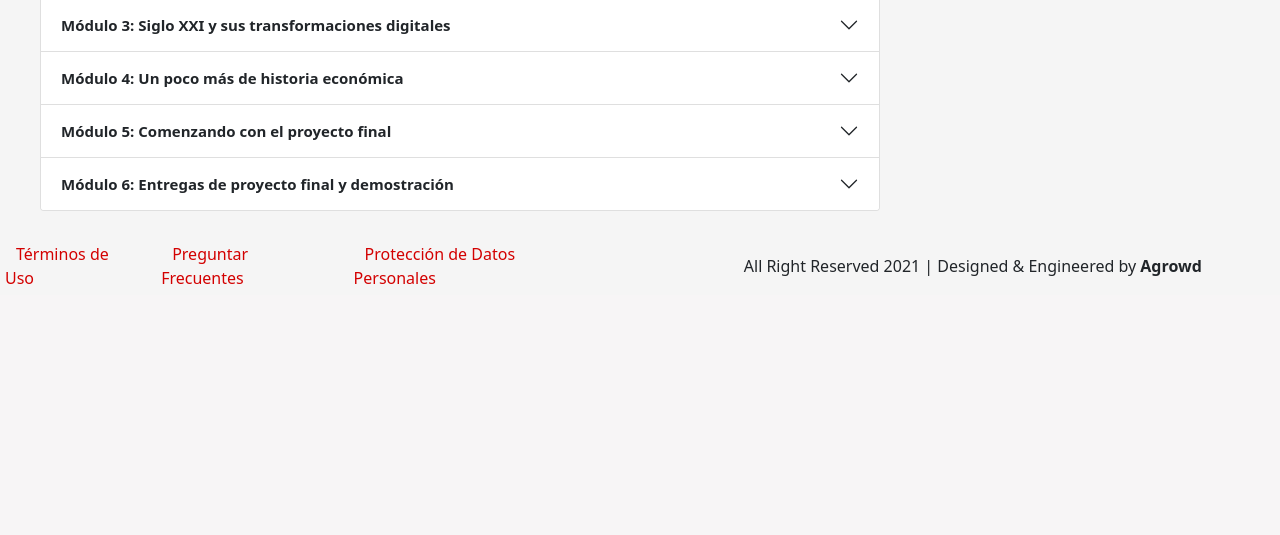
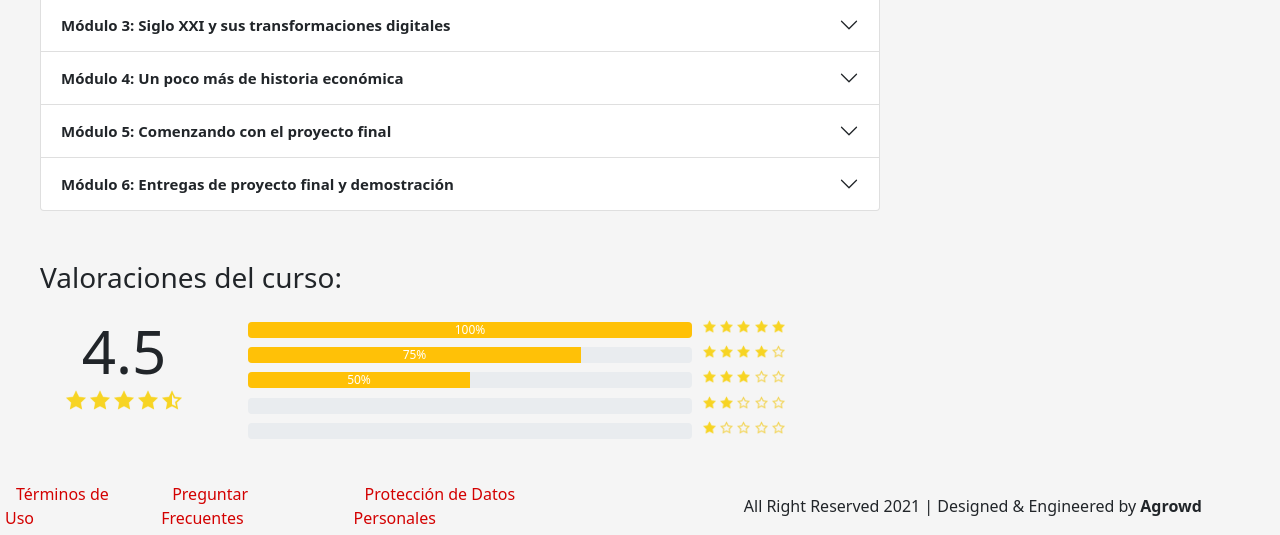
Before and after one commit to lucasezequielriera/escuelas_iade_principal, a PHP site: page /It/views/transformacion_digital.html in a window 1280 px wide. Shown: the part 846-1381 px from the top of the page. Before the commit the page ends 1130 px from the top, so only its background shows below. Run offline with PHP 8.4, Linux system fonts and the light colour scheme.

Commit message:
Added valoraciones

```diff
--- a/IT/css/courses.css
+++ b/IT/css/courses.css
@@ -289,6 +289,63 @@ body #main .left-part .container-contenido .accordion .accordion-item {
 body #main .left-part .container-contenido .accordion .accordion-item .accordion-header .accordion-button {
   font-weight: 600;
   font-size: 15px;
+  background-color: transparent;
+}
+body #main .left-part .container-contenido .accordion .accordion-item .accordion-header .accordion-button:focus {
+  box-shadow: none;
+}
+body #main .left-part .container-contenido .accordion .accordion-item .accordion-header .accordion-button:not(.collapsed) {
+  background-color: transparent;
+  color: black;
+}
+body #main .left-part .container-valoraciones {
+  margin-top: 50px;
+  width: 100%;
+}
+body #main .left-part .container-valoraciones .card-puntaje {
+  width: 100%;
+  display: flex;
+  flex-flow: row nowrap;
+  margin-top: 15px;
+}
+body #main .left-part .container-valoraciones .card-puntaje .puntaje {
+  display: flex;
+  flex-flow: column nowrap;
+  padding: 5px 15px;
+  width: 20%;
+}
+body #main .left-part .container-valoraciones .card-puntaje .puntaje h1 {
+  font-size: 60px;
+  text-align: center;
+  margin: 0px;
+}
+body #main .left-part .container-valoraciones .card-puntaje .puntaje p {
+  align-self: center;
+  margin: 0px;
+}
+body #main .left-part .container-valoraciones .card-puntaje .puntaje p img {
+  width: 20px;
+  text-align: center;
+}
+body #main .left-part .container-valoraciones .card-puntaje .porcentaje {
+  width: 70%;
+  padding: 5px 10px;
+  margin: auto;
+  margin-top: 5px;
+  --bs-gutter-x: 0rem;
+}
+body #main .left-part .container-valoraciones .card-puntaje .porcentaje .barra-porcentaje {
+  padding: 0px;
+  margin-top: 2px;
+}
+body #main .left-part .container-valoraciones .card-puntaje .porcentaje .estrellas {
+  padding: 0px;
+  padding-left: 5px;
+  text-align: center;
+}
+body #main .left-part .container-valoraciones .card-puntaje .porcentaje .estrellas img {
+  width: 13px;
+  vertical-align: super;
 }
 body #main .right-part {
   position: relative;
@@ -297,7 +354,7 @@ body #main .right-part {
 }
 body #main .right-part .container-form {
   position: fixed;
-  background-color: rgba(255, 255, 255, 0.568);
+  background-color: rgba(255, 255, 255, 0.952);
   width: 360px;
   height: 600px;
   border-radius: 10px;
--- a/IT/scss/courses.scss
+++ b/IT/scss/courses.scss
@@ -307,8 +307,65 @@ body {
                             .accordion-button {
                                 font-weight: 600;
                                 font-size: 15px;
+                                background-color: transparent;
+                            }
+                            .accordion-button:focus {
+                                box-shadow: none;
+                            }
+                            .accordion-button:not(.collapsed) {
+                                background-color: transparent;
+                                color: black;
                             }
                         }
+                    }
+                }
+            }
+            .container-valoraciones {
+                margin-top: 50px;
+                width: 100%;
+                .card-puntaje {
+                    width: 100%;
+                    display: flex;
+                    flex-flow: row nowrap;
+                    margin-top: 15px;
+                    .puntaje {
+                        display: flex;
+                        flex-flow: column nowrap;
+                        padding: 5px 15px;
+                        width: 20%;
+                        h1 {
+                            font-size: 60px;
+                            text-align: center;
+                            margin: 0px;
+                        }
+                        p {
+                            align-self: center;
+                            margin: 0px;
+                            img {
+                                width: 20px;
+                                text-align: center;
+                            }
+                        }
+                    }
+                    .porcentaje {
+                        width: 70%;
+                        padding: 5px 10px;
+                        margin: auto;
+                        margin-top: 5px;
+                        --bs-gutter-x: 0rem;
+                        .barra-porcentaje {
+                            padding: 0px;
+                            margin-top: 2px;
+                        }
+                        .estrellas {
+                            padding: 0px;
+                            padding-left: 5px;
+                            text-align: center;
+                            img {
+                                width: 13px;
+                                vertical-align: super;
+                        }
+                    }
                     }
                 }
             }
@@ -319,7 +376,7 @@ body {
             height: 100%;
             .container-form {
                 position: fixed;
-                background-color: rgba(255, 255, 255, 0.568);
+                background-color: rgba(255, 255, 255, 0.952);
                 width: 360px;
                 height: 600px;
                 border-radius: 10px;
--- a/IT/views/transformacion_digital.html
+++ b/IT/views/transformacion_digital.html
@@ -63,10 +63,10 @@
                             </ul>
                         </li>
                         <li class="nav-item">
-                            <a class="nav-link" href="../institucional.html">Institucional</a>
+                            <a class="nav-link" href="../../institucional.html">Institucional</a>
                         </li>
                         <li class="nav-item">
-                            <a class="nav-link" href="../certificaciones.html">Certificaciones</a>
+                            <a class="nav-link" href="../../certificaciones.html">Certificaciones</a>
                         </li>
                         <li class="nav-item">
                             <a class="nav-link btn btn-danger text-white"
@@ -215,6 +215,93 @@
                     </div>
                 </div>
             </div>
+            <div class="container-valoraciones">
+                <h3>Valoraciones del curso:</h3>
+                <div class="card-puntaje">
+                    <div class="puntaje">
+                        <h1>4.5</h1>
+                        <p>
+                            <img src="../images/estrella-completa.png" alt="star">
+                            <img src="../images/estrella-completa.png" alt="star">
+                            <img src="../images/estrella-completa.png" alt="star">
+                            <img src="../images/estrella-completa.png" alt="star">
+                            <img src="../images/estrella-incompleta.png" alt="star">
+                    </p>
+                    </div>
+                    <div class="porcentaje column">
+                        <div class="caja-barra-porcentaje row">
+                            <div class="barra-porcentaje col-9">
+                                <div class="progress">
+                                    <div class="progress-bar bg-warning" role="progressbar" style="width: 100%;" aria-valuenow="100" aria-valuemin="0" aria-valuemax="100">100%</div>
+                                  </div>
+                            </div>
+                            <div class="estrellas col-2">
+                                <img src="../images/estrella-completa.png" alt="star">
+                                <img src="../images/estrella-completa.png" alt="star">
+                                <img src="../images/estrella-completa.png" alt="star">
+                                <img src="../images/estrella-completa.png" alt="star">
+                                <img src="../images/estrella-completa.png" alt="star">
+                            </div>
+                        </div>
+                        <div class="caja-barra-porcentaje row">
+                            <div class="barra-porcentaje col-9">
+                                <div class="progress">
+                                    <div class="progress-bar bg-warning" role="progressbar" style="width: 75%;" aria-valuenow="75" aria-valuemin="0" aria-valuemax="100">75%</div>
+                                  </div>
+                            </div>
+                            <div class="estrellas col-2">
+                                <img src="../images/estrella-completa.png" alt="star">
+                                <img src="../images/estrella-completa.png" alt="star">
+                                <img src="../images/estrella-completa.png" alt="star">
+                                <img src="../images/estrella-completa.png" alt="star">
+                                <img src="../images/estrella-vacia.png" alt="star">
+                            </div>
+                        </div>
+                        <div class="caja-barra-porcentaje row">
+                            <div class="barra-porcentaje col-9">
+                                <div class="progress">
+                                    <div class="progress-bar bg-warning" role="progressbar" style="width: 50%;" aria-valuenow="50" aria-valuemin="0" aria-valuemax="100">50%</div>
+                                  </div>
+                            </div>
+                            <div class="estrellas col-2">
+                                <img src="../images/estrella-completa.png" alt="star">
+                                <img src="../images/estrella-completa.png" alt="star">
+                                <img src="../images/estrella-completa.png" alt="star">
+                                <img src="../images/estrella-vacia.png" alt="star">
+                                <img src="../images/estrella-vacia.png" alt="star">
+                            </div>
+                        </div>
+                        <div class="caja-barra-porcentaje row">
+                            <div class="barra-porcentaje col-9">
+                                <div class="progress">
+                                    <div class="progress-bar bg-warning" role="progressbar" style="width: 0%;" aria-valuenow="0" aria-valuemin="0" aria-valuemax="100">0%</div>
+                                  </div>
+                            </div>
+                            <div class="estrellas col-2">
+                                <img src="../images/estrella-completa.png" alt="star">
+                                <img src="../images/estrella-completa.png" alt="star">
+                                <img src="../images/estrella-vacia.png" alt="star">
+                                <img src="../images/estrella-vacia.png" alt="star">
+                                <img src="../images/estrella-vacia.png" alt="star">
+                            </div>
+                        </div>
+                        <div class="caja-barra-porcentaje row">
+                            <div class="barra-porcentaje col-9">
+                                <div class="progress">
+                                    <div class="progress-bar bg-warning" role="progressbar" style="width: 0%;" aria-valuenow="0" aria-valuemin="0" aria-valuemax="100">0%</div>
+                                  </div>
+                            </div>
+                            <div class="estrellas col-2">
+                                <img src="../images/estrella-completa.png" alt="star">
+                                <img src="../images/estrella-vacia.png" alt="star">
+                                <img src="../images/estrella-vacia.png" alt="star">
+                                <img src="../images/estrella-vacia.png" alt="star">
+                                <img src="../images/estrella-vacia.png" alt="star">
+                            </div>
+                        </div>
+                    </div>
+                </div>
+            </div>
         </div>
         <div class="right-part animate__animated animate__fadeIn">
             <div class="container-form">
--- a/It/css/styles.css
+++ b/It/css/styles.css
@@ -255,6 +255,7 @@ body #main .middle-part .card .icono {
   text-align: center;
   padding-top: 10px;
   margin-right: 2px;
+  overflow: hidden;
 }
 body #main .middle-part .card .icono img {
   width: 30px;
--- a/It/scss/main.scss
+++ b/It/scss/main.scss
@@ -267,6 +267,7 @@ body {
                     text-align: center;
                     padding-top: 10px;
                     margin-right: 2px;
+                    overflow: hidden;
                     img {
                         width: 30px;
                     }
--- a/certificaciones.html
+++ b/certificaciones.html
@@ -18,7 +18,7 @@
     <header id="header">
         <nav class="navbar navbar-expand-lg navbar-light bg-light">
             <div class="container-fluid">
-                <a class="navbar-brand" href="https://www.escuelasiade.com"><img src="./images/logo.png" alt="logo_iade"></a>
+                <a class="navbar-brand" href="./index.html"><img src="./images/logo.png" alt="logo_iade"></a>
                 <button class="navbar-toggler" type="button" data-bs-toggle="collapse"
                     data-bs-target="#navbarSupportedContent" aria-controls="navbarSupportedContent"
                     aria-expanded="false" aria-label="Toggle navigation">
--- a/institucional.html
+++ b/institucional.html
@@ -18,7 +18,7 @@
     <header id="header">
         <nav class="navbar navbar-expand-lg navbar-light bg-light">
             <div class="container-fluid">
-                <a class="navbar-brand" href="https://www.escuelasiade.com"><img src="./images/logo.png" alt="logo_iade"></a>
+                <a class="navbar-brand" href="./index.html"><img src="./images/logo.png" alt="logo_iade"></a>
                 <button class="navbar-toggler" type="button" data-bs-toggle="collapse"
                     data-bs-target="#navbarSupportedContent" aria-controls="navbarSupportedContent"
                     aria-expanded="false" aria-label="Toggle navigation">
```
Also changed, not shown: It/certificaciones.html (deleted, +0 -112 lines), It/index.html (+12 -11 lines), It/institucional.html (deleted, +0 -112 lines), IT/images/estrella-vacia.png (added), 2 other files.
